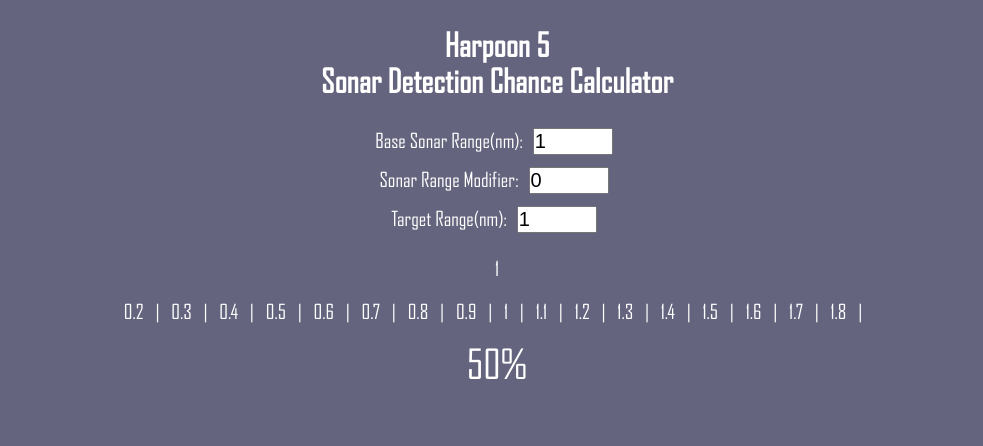
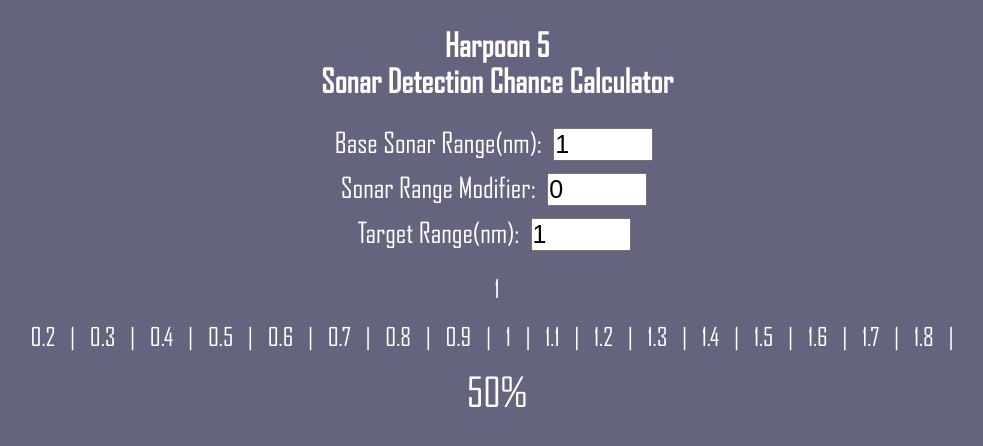
Before and after one commit to niedziak/ndz_harpoon, a plain HTML site: page sonarCalculator.html in a window 1280 px wide. Shown: the whole page, without its empty margins (143-1126 px from the left). Drawn offline with Linux system fonts and the light colour scheme.

Commit message:
Update sonarCalculator.html

```diff
--- a/sonarCalculator.html
+++ b/sonarCalculator.html
@@ -12,11 +12,11 @@
         }
 
         form {
-            font-size: 20px;
+            font-size: 28px;
         }
 
         p {
-            font-size: 20px;
+            font-size: 25px;
             margin: 20px;
         }
 
@@ -25,8 +25,8 @@
         }
 
         input {
-            font-size: 20px;
-            width: 80px;
+            font-size: 25px;
+            width: 100px;
             margin: 6px;
         }
     </style>
```
